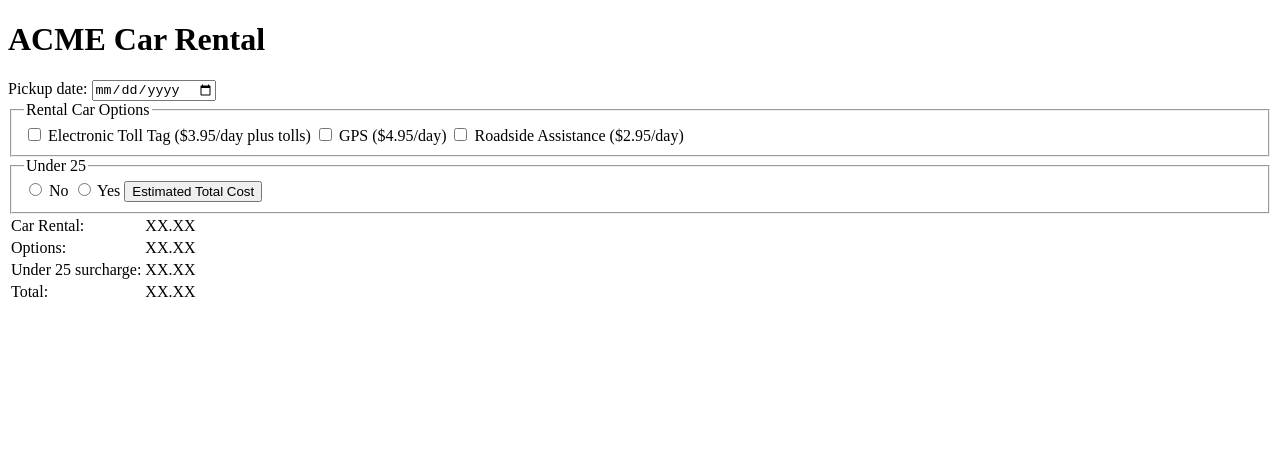
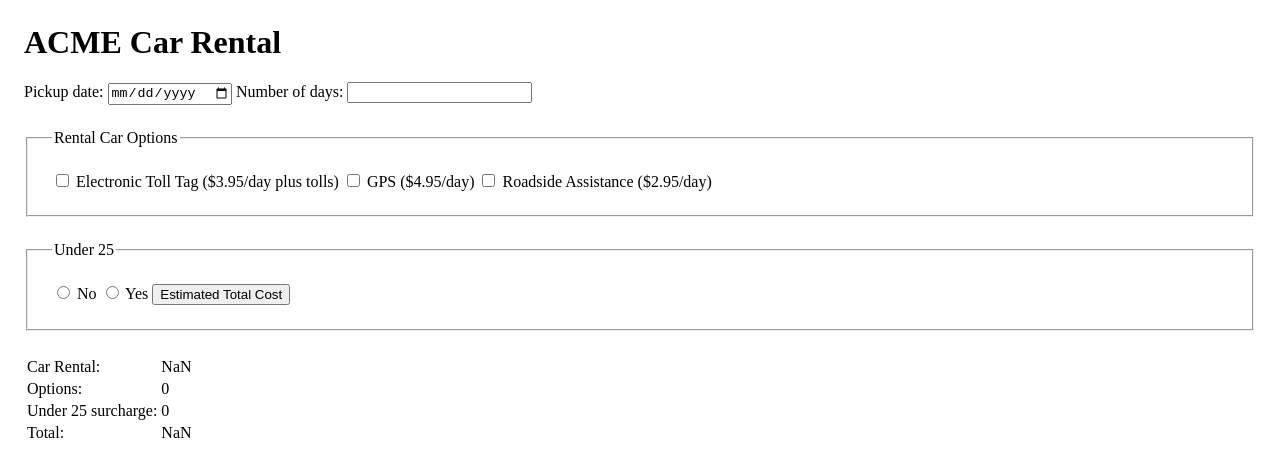
Before and after one commit to craigmckeachie/CarRental, a plain HTML site: page index.html in a window 1280 px wide. Both pictures are taken after a click on the button "Estimated Total Cost". Drawn offline with Linux system fonts and the light colour scheme.

Commit message:
working, needs cleanup

```diff
--- a/index.html
+++ b/index.html
@@ -6,12 +6,26 @@
     <meta http-equiv="X-UA-Compatible" content="IE=edge">
     <meta name="viewport" content="width=device-width, initial-scale=1.0">
     <title>Car Rental</title>
+    <style>
+        body {
+            margin: 1.5em;
+        }
+
+        fieldset {
+            margin-top: 1.5em;
+            margin-bottom: 1.5em;
+            padding: 1.5em;
+        }
+    </style>
+
 </head>
 
 <body>
     <h1>ACME Car Rental</h1>
     <label for="pickup-date">Pickup date:</label>
     <input type="date" name="pickupDate" id="pickup-date">
+    <label for="number-of-days">Number of days:</label>
+    <input type="number" name="numberOfDays" id="number-of-days">
     <fieldset>
         <legend>Rental Car Options</legend>
         <input type="checkbox" name="tollTag" id="toll-tag" value="tollTag">
@@ -25,11 +39,11 @@
     </fieldset>
     <fieldset>
         <legend>Under 25</legend>
-        <input type="radio" name="ynOption" id="yn-option">
+        <input type="radio" name="ynOption" id="yn-option" value="no">
         <label for="yn-option">No</label>
-        <input type="radio" name="ynOption" id="yn-option">
+        <input type="radio" name="ynOption" id="yn-option" value="yes">
         <label for="yn-option">Yes</label>
-        <button>Estimated Total Cost</button>
+        <button onclick="estimatedTotalCost();">Estimated Total Cost</button>
     </fieldset>
     <table>
         <tbody>
@@ -53,9 +67,74 @@
                 <td id="total-cost">XX.XX</td>
             </tr>
         </tfoot>
+    </table>
+    <script>
+        function estimatedTotalCost() {
+            //get query selectors are necessary for calculation
+
+            // //get number of days element/input
+            // const daysInput = document.getElementById("number-of-days");
+            // // get the value, turn string into number
+            // let days = parseInt(daysInput.value);
+
+            let days = parseInt(document.getElementById("number-of-days").value);
+
+            // get checkbox element for toll tag
+            let tollTagCheckbox = document.getElementById("toll-tag");
+            // get the checkbox checked property and see if it's true
+            let tollTag = tollTagCheckbox.checked
+
+            // get checkbox element for gps
+            let gpsCheckbox = document.getElementById("gps");
+            // get the checkbox checked property and see if it's true
+            let gps = gpsCheckbox.checked
+
+            // get checkbox element for roadside
+            // let roadsideCheckbox = document.getElementById("roadside");
+            // // get the checkbox checked property and see if it's true
+            // let roadside = roadsideCheckbox.checked
+
+            // get checkbox element for roadside
+            let roadside = document.getElementById("roadside").checked;
+
+            // get selected option for age
+            let selectedOption = document.querySelector("input[name='ynOption']:checked");
+
+            //calculate total
+            let carRentalCost = 29.99 * days;
+            let options = 0;
+            let ageSurcharge = 0;
 
 
-    </table>
+            if (tollTag) {
+                options += (3.95 * days);
+            }
+            if (gps) {
+                options += (2.95 * days);
+            }
+            if (roadside) {
+                options += (2.95 * days);
+            }
+
+
+            if (selectedOption && selectedOption.value === "yes") {
+                ageSurcharge = (carRentalCost * .3);
+            }
+
+            let total = carRentalCost + options + ageSurcharge;
+            //get element
+            const carRentalCostElement = document.getElementById("car-rental-cost");
+            //set, get something on the element
+            carRentalCostElement.innerText = carRentalCost;
+
+            document.getElementById("options-cost").innerText = options;
+            document.getElementById("under25-cost").innerText = ageSurcharge;
+            document.getElementById("total-cost").innerText = total;
+
+
+
+        }
+    </script>
 </body>
 
 
```
